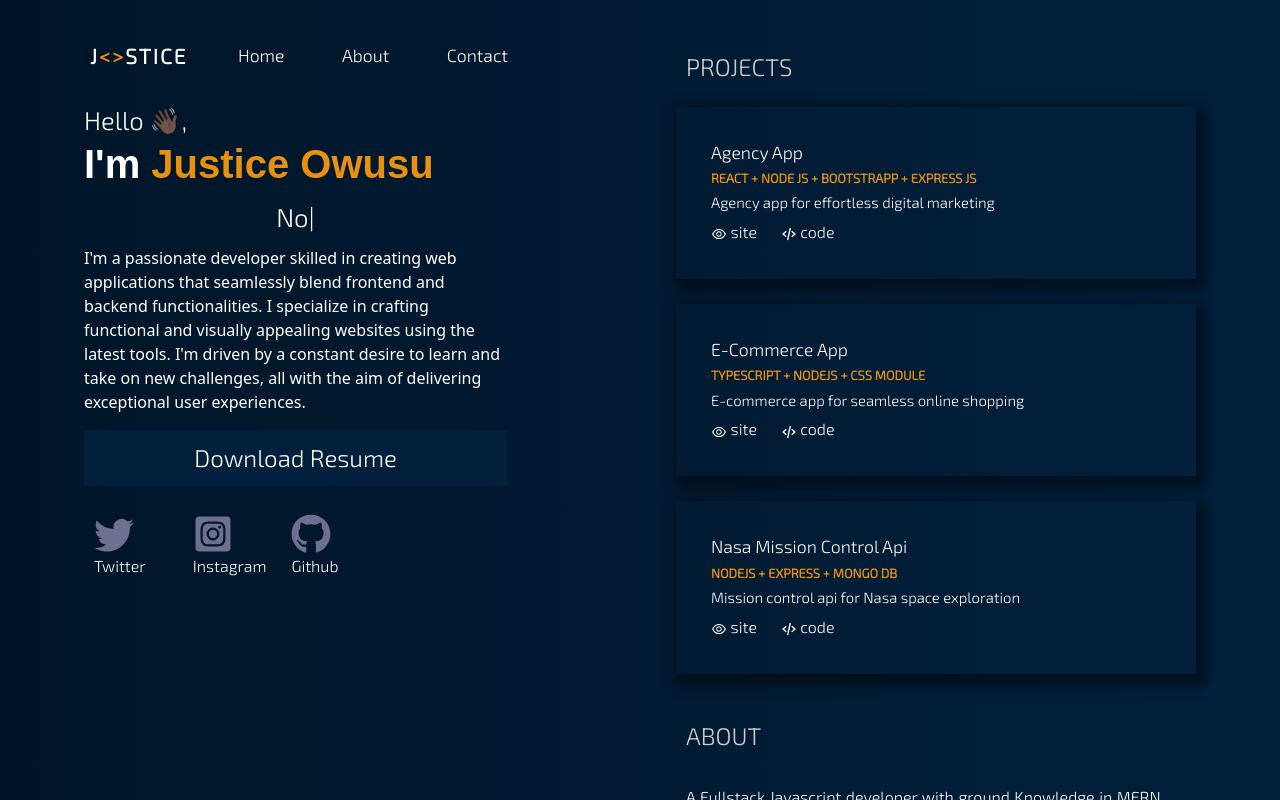
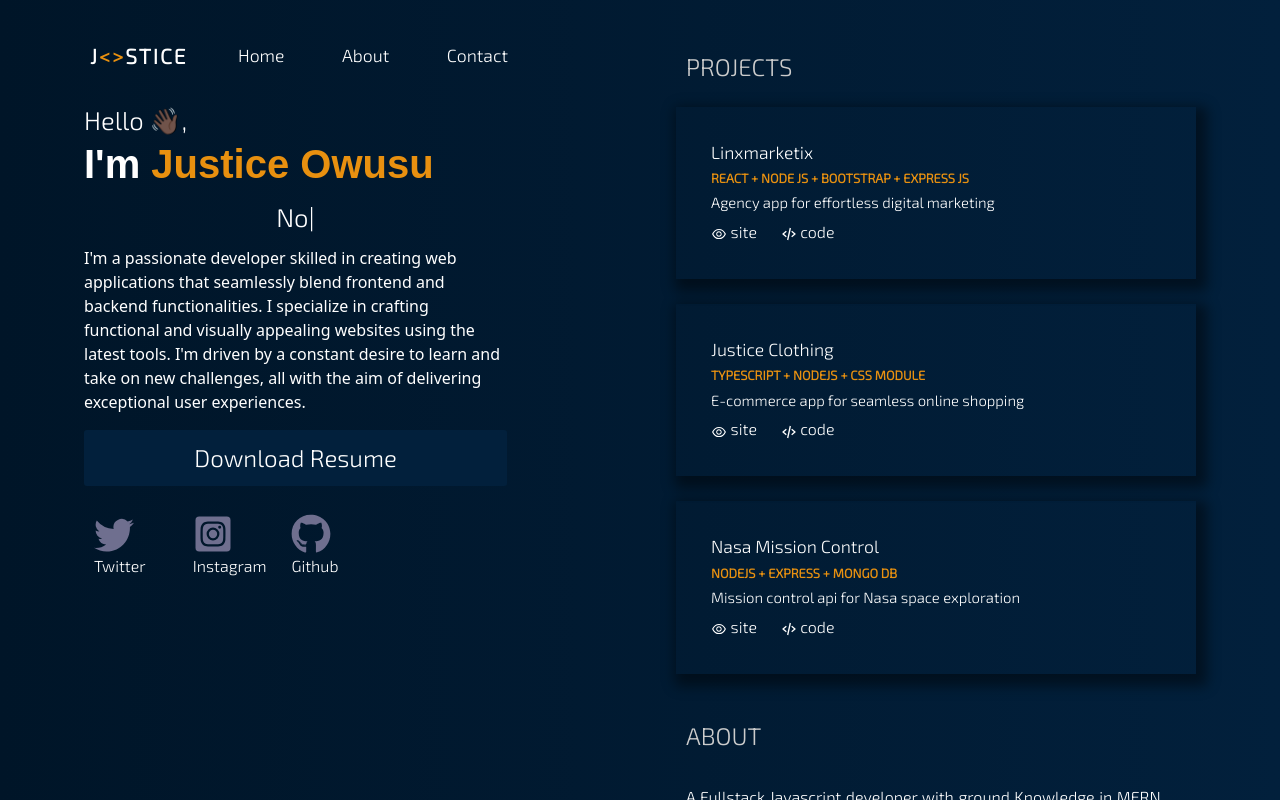
Before and after one commit to JUSTICEOWUSU/Portfolio, a React (Create React App) app: page / in a window 1280 px wide. Built offline with nearby package versions, Linux system fonts and the light colour scheme; no server answers.

Commit message:
made some updates in the projects naming

```diff
--- a/src/components/Sections/ResumeSection/ResumeSection.jsx
+++ b/src/components/Sections/ResumeSection/ResumeSection.jsx
@@ -29,9 +29,9 @@ function ResumeSection() {
       className={`${style.resumeSectionContainer} container-fluid text-center text-white my-5`}
     >
       <h1 className={`${style.title}`}>projects</h1>
-      <ProjectCard  name={"agency app"} tools={"react + node js + bootstrapp + express js "} description={"Agency app for effortless digital marketing"}/>
-      <ProjectCard name={"e-commerce app"} tools={"typescript + nodejs + css module"} description={"E-commerce app for seamless online shopping "}/>
-      <ProjectCard name={"nasa mission control api"} tools={"nodejs + express + mongo db"} description={"Mission control api for Nasa space exploration"}/>
+      <ProjectCard  name={"linxmarketix"} tools={"react + node js + bootstrap + express js "} description={"Agency app for effortless digital marketing"}/>
+      <ProjectCard name={"justice clothing"} tools={"typescript + nodejs + css module"} description={"E-commerce app for seamless online shopping "}/>
+      <ProjectCard name={"nasa mission control"} tools={"nodejs + express + mongo db"} description={"Mission control api for Nasa space exploration"}/>
     </div>
   );
 }
```
